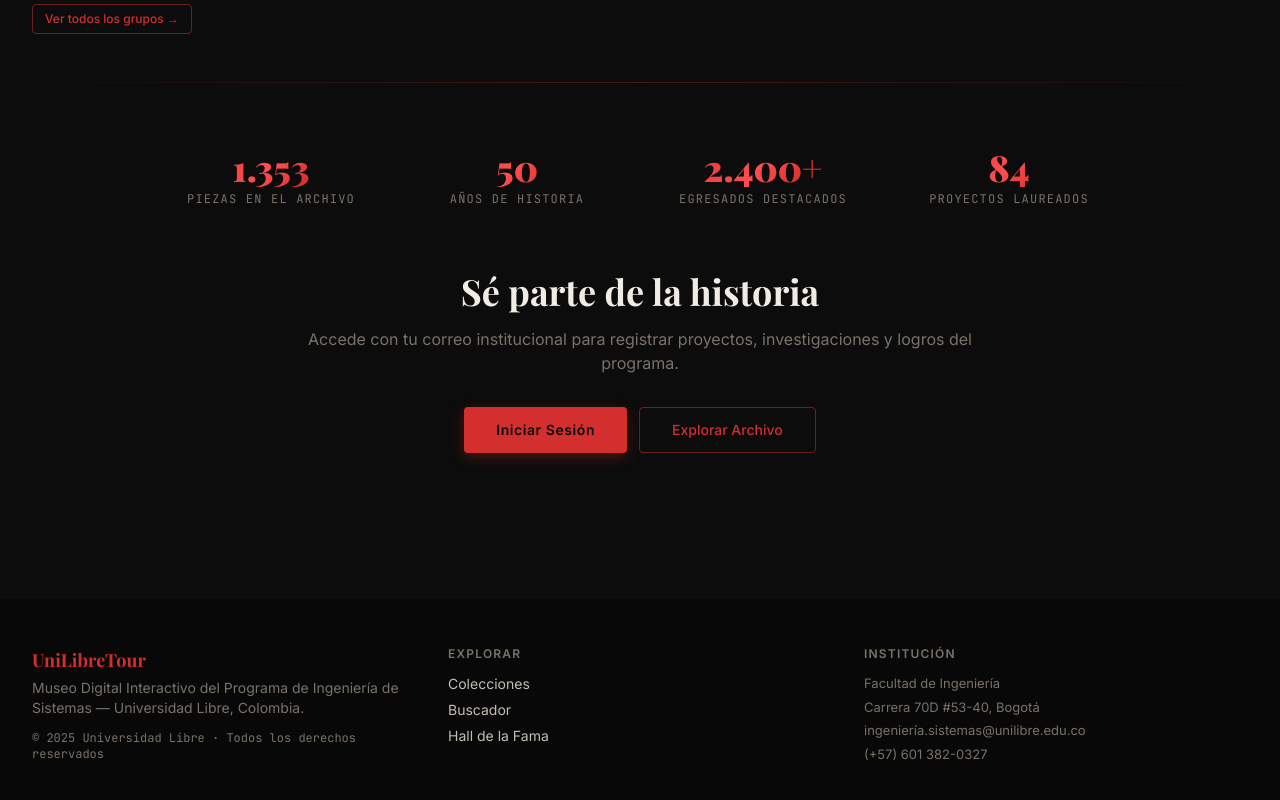
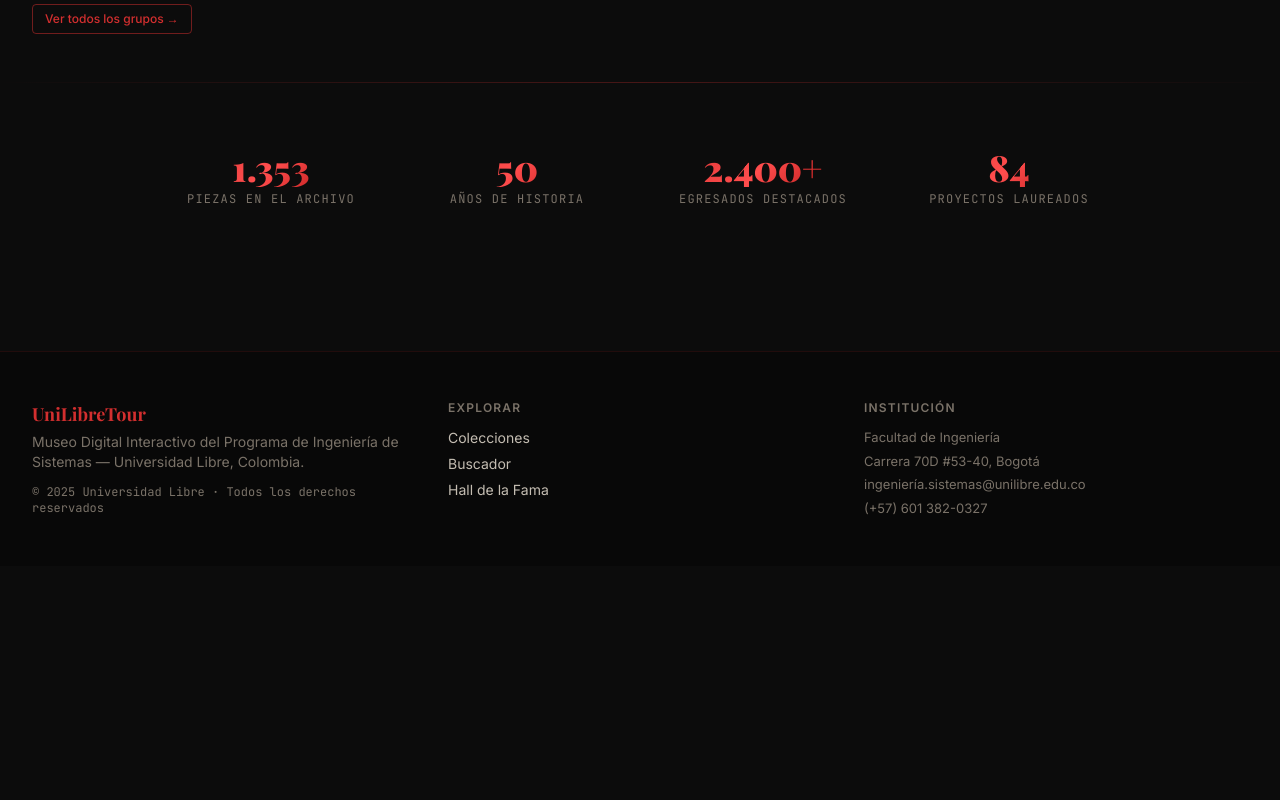
Before and after one commit to S4m17-pro/Prototipo-Museo-Digital-Interactivo, a React (Vite) app: page / in a window 1280 px wide. Shown: the part 2887-3687 px from the top of the page. After the commit the page ends 3453 px from the top, so only its background shows below. Built offline with nearby package versions, Linux system fonts and the light colour scheme; the HTML template or start-up script is replaced by a standard one; a web font is replaced by a local one.

Commit message:
Borrada seccion 'se parte de la historia' en menu inicial

```diff
--- a/src/pages/Public.tsx
+++ b/src/pages/Public.tsx
@@ -263,10 +263,9 @@
 
       <hr className="section-divider max-w-7xl mx-auto px-8" />
 
-      {/* Stats + CTA combined */}
+      {/* Stats */}
       <section className="py-16">
-        {/* Stats */}
-        <div className="max-w-5xl mx-auto px-4 md:px-8 mb-16">
+        <div className="max-w-5xl mx-auto px-4 md:px-8">
           <div className="grid grid-cols-2 md:grid-cols-4 gap-6 text-center">
             {[
               { label: 'Piezas en el Archivo', value: '1.353' },
@@ -279,25 +278,6 @@
                 <div className="text-xs font-mono uppercase tracking-widest" style={{ color: 'var(--muted-foreground)' }}>{s.label}</div>
               </div>
             ))}
-          </div>
-        </div>
-
-        {/* CTA */}
-        <div className="max-w-3xl mx-auto px-4 text-center">
-          <h2 className="font-serif text-3xl md:text-4xl font-bold mb-4" style={{ color: 'var(--foreground)' }}>
-            Sé parte de la historia
-          </h2>
-          <p className="text-base mb-8" style={{ color: 'var(--muted-foreground)' }}>
-            Accede con tu correo institucional para registrar proyectos, investigaciones y logros del programa.
-          </p>
-          <div className="flex gap-3 justify-center flex-wrap">
-            <button onClick={() => navigate('login')}
-              className="btn-primary btn-float px-8 py-3 rounded text-sm font-semibold">
-              Iniciar Sesión
-            </button>
-            <button onClick={() => navigate('explorar')} className="btn-outline-primary px-8 py-3 rounded text-sm">
-              Explorar Archivo
-            </button>
           </div>
         </div>
       </section>
```
